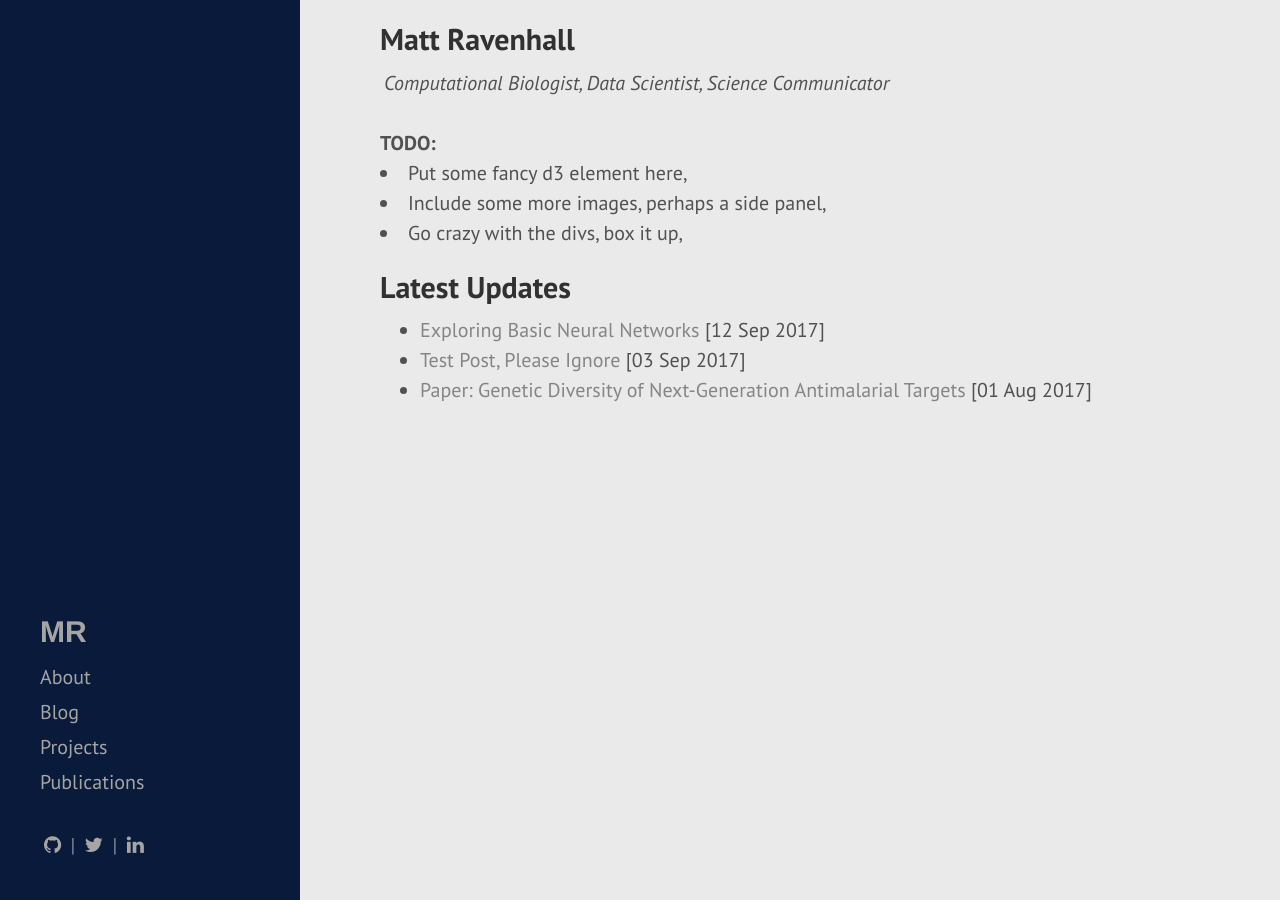
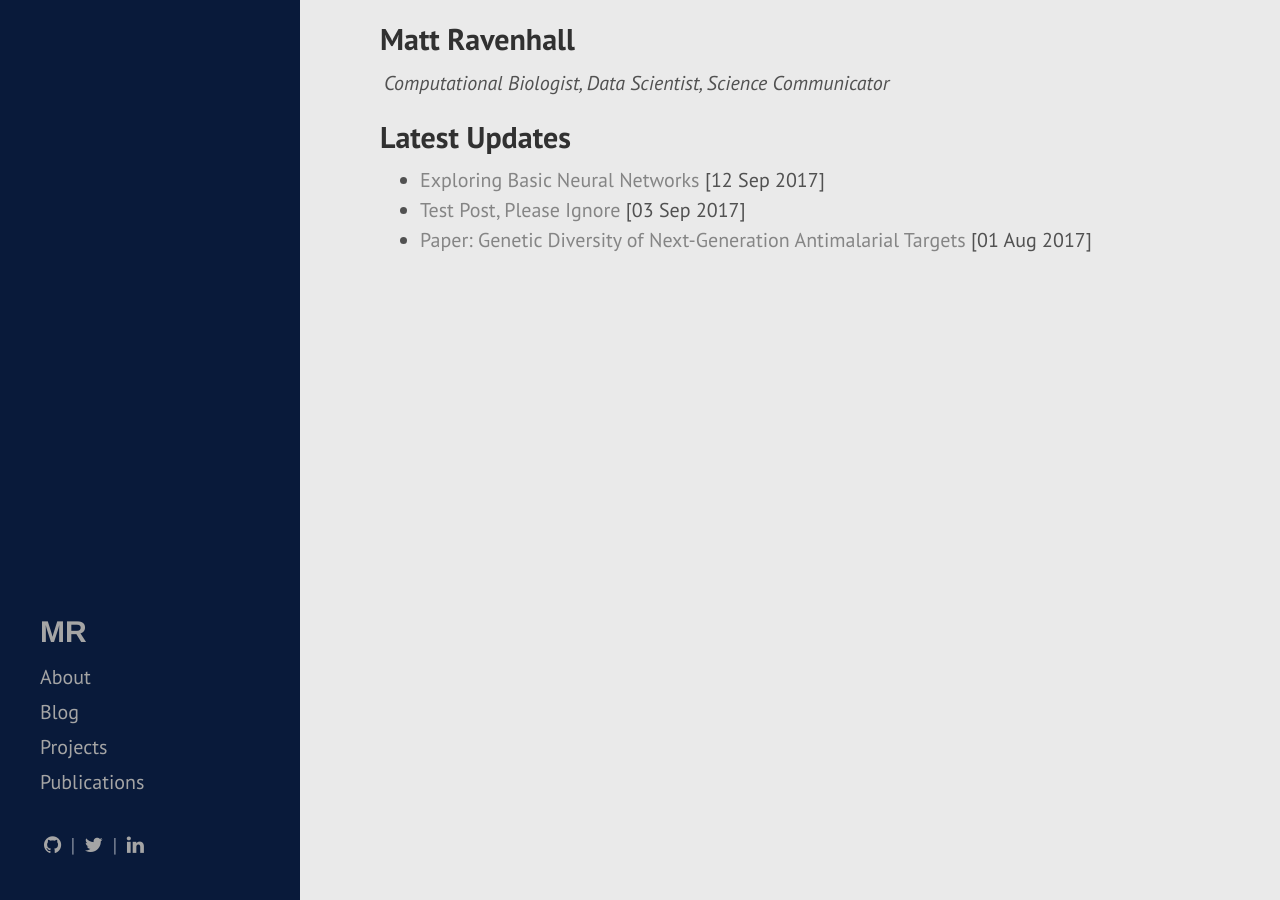
Before and after one commit to mattravenhall/mattravenhall.github.io, a Jekyll site: the page built from index.html, in a window 1280 px wide. Built offline with Jekyll 4.4.1, drawn with Linux system fonts in a browser that asks for light colours.

Commit message:
TODO List Removed

```diff
--- a/index.html
+++ b/index.html
@@ -7,11 +7,6 @@ title: Home
   <h2>Matt Ravenhall</h2>
   <i>Computational Biologist, Data Scientist, Science Communicator</i>
   <br>
-  <br><b>TODO:</b>
-  <li>Put some fancy d3 element here,</li>
-  <li>Include some more images, perhaps a side panel,</li>
-  <li>Go crazy with the divs, box it up,</li>
-
   <h2>Latest Updates</h2>
   <ul>
     {% for post in site.posts limit:3 %}
```
